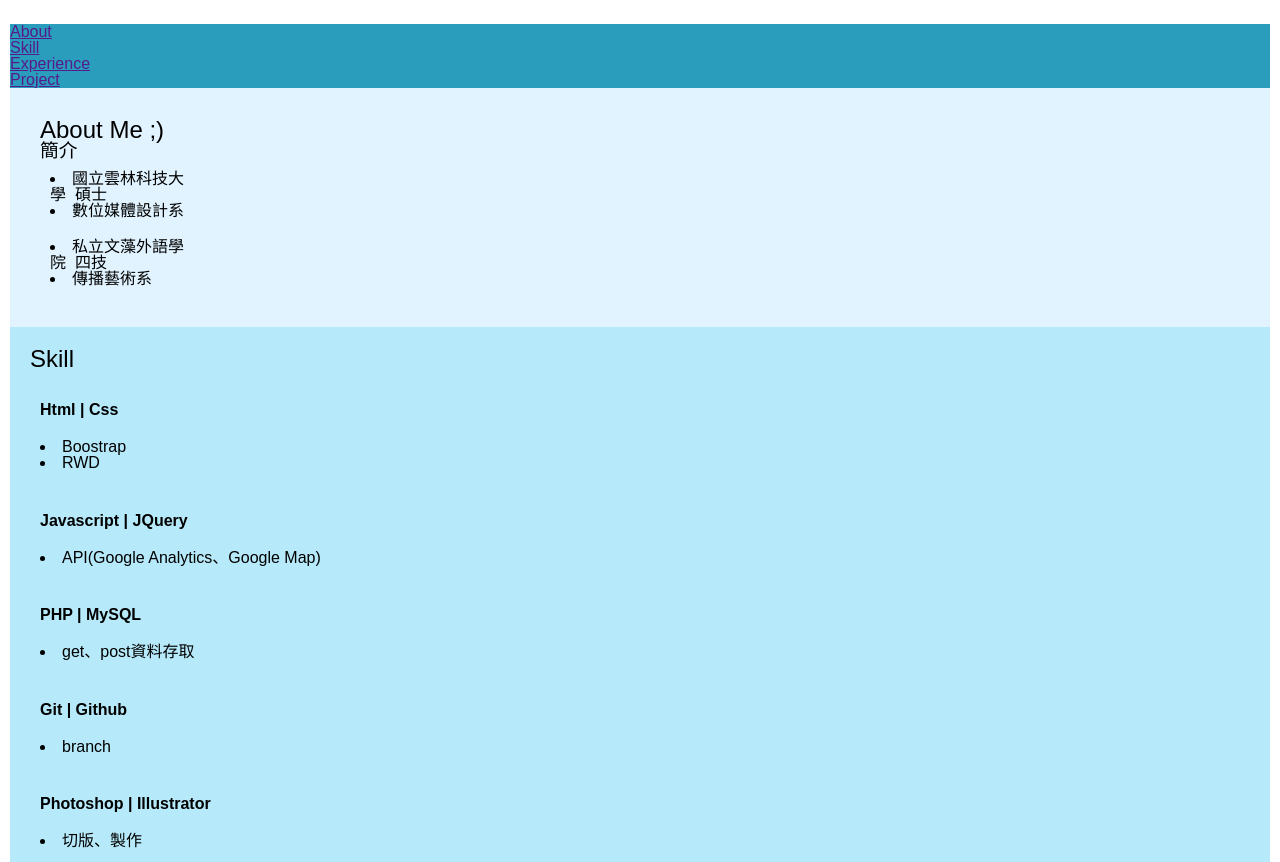
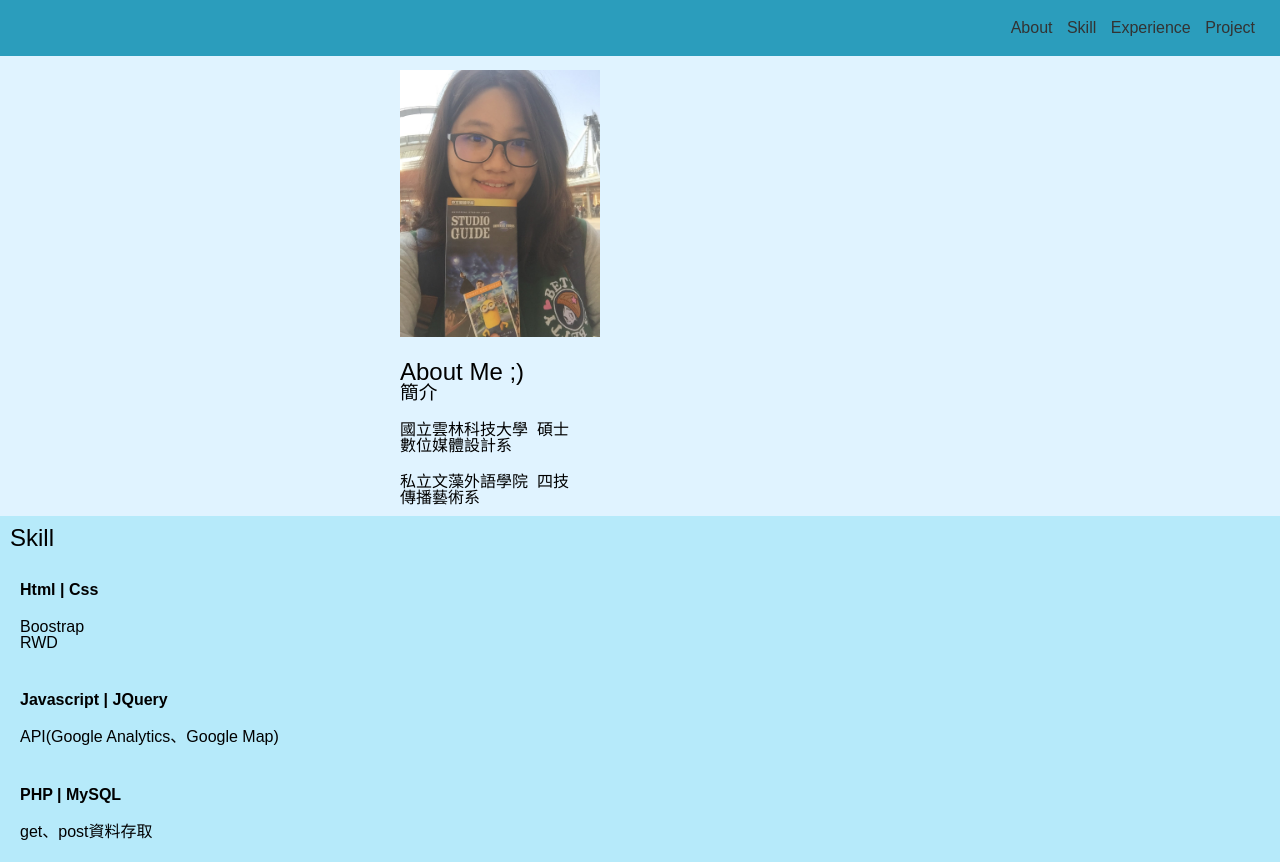
Before and after one commit to chichiehliu/profile, a plain HTML site: page index.html in a window 1280 px wide. Shown: the top 862 px of the page. Drawn offline with Linux system fonts and the light colour scheme.

Commit message:
update col

```diff
--- a/css/8col-rwd.css
+++ b/css/8col-rwd.css
@@ -6,14 +6,11 @@
 }
 body {
     font-family: "微軟正黑體", sans-serif;
-	padding: 24px 10px;
-	margin:0;
+	padding: 0px;
+    margin: auto;
 }
 div {
-	padding: 20px;
-}
-.header {
-    margin: auto;
+	padding: 0px;
 }
 
 h1, h2, h3, p, div, a, table, th, td, ul, li, small {
@@ -21,6 +18,7 @@ h1, h2, h3, p, div, a, table, th, td, ul, li, small {
 	padding:0;
 	line-height:1;
 	font-weight:normal;
+	list-style: none;
 }
 img {
 	border:none;
@@ -28,24 +26,12 @@ img {
 p {
 	font-size:16px;
 }
-.footer {
-	width:100%;
-	padding:5px;
-	display:block;
-	position:fixed;
-	bottom:0px;
-    left:0px;
-    font: 10px;
-	font-size:x-small;
-	text-align:center;
+
+/*手機裝置用*/
+[class*="col-"] {
+padding:10px;
 }
 
-[class*="col-"] {
-
-padding:10px;
-/* float:left; */
-}
-/*手機裝置用*/
 [class*="col-"] {
 width:100%;
 }
@@ -62,6 +48,10 @@ width:100%;
 }
 .col-m-4 {
     width:100%;
+}
+#bg-nav ul
+{
+	margin: auto !important;
 }
 }
 /*電腦用*/
--- a/css/all.css
+++ b/css/all.css
@@ -1,12 +1,69 @@
 @charset "utf-8";
-#bg-menu {
+/* 目錄 */
+#bg-nav {
     background-color: #2b9dbc;
+    padding:20px 20px 20px 15px;
+    position: fixed;
+    width: 100%;
 }
+#bg-nav ul
+{
+    float: right;
+}
+#bg-nav li
+{
+    color: #333333;
+    display: inline;
+    list-style: none;
+}
+#bg-nav li a
+{
+
+    color: #333333;
+    text-decoration-line: none;
+    list-style: none;
+    padding: 5px;
+}
+#bg-nav li:hover
+{
+    background-color:#e0f3ff;
+
+}
+#bg-nav li a:hover
+{
+
+    text-decoration-line: none;
+    list-style: none;
+}
+
+/* 內容設定 */
+
 #bg-about,#bg-exp {
-    padding: 20px;
+
     background-color: #e0f3ff;
+    display: block;
+    float: left;
 }
+
 #bg-skill,#bg-pro {
-    padding: 20px;
+
     background-color: rgb(182, 234, 250);
+    display: block;
+    float: left;
 }
+#bg-about
+{
+    padding: 60px 0 0 0;
+
+}
+#about
+{
+    max-width: 500px;
+    text-align: left;
+    margin: 0 auto;
+}
+#about div
+{
+    float: left;
+    width: 100%
+}
--- a/index.html
+++ b/index.html
@@ -7,51 +7,57 @@
     <meta name="viewport" content="width=device-width, initial-scale=1.0 ,shirk-to-fit=no">
     <link href="images/egga.ico" rel="shortcut icon">
     <link href="css/8col-rwd.css" rel="stylesheet" type="text/css">
-
     <link href="css/card.css" rel="stylesheet" type="text/css">
     <link href="css/all.css" rel="stylesheet" type="text/css">
     <script src="" type="text/javascript"></script>
     <title>Chi Chieh-liu Profile</title>
 </head>
 <body>
-    <div id="bg-menu">
+    <div id="bg-nav" class="col-8 col-m-4">
         <ul>
-            <li><a href="">
+            <li><a href="#bg-about">
                 About
                 </a>
             </li>
             <li>
-                <a href="">
+                <a href="#bg-skill">
                 Skill
                 </a>
             </li>
             <li>
-                <a href="">
+                <a href="#bg-exp">
                 Experience
                 </a>
             </li>
             <li>
-                <a href="">
+                <a href="#bg-pro">
                 Project
                 </a>
             </li>
         </ul>
     </div>
-    <section id="bg-about">
-        <div class="col-3 menu" id="about">
-            <h2>About Me ;)</h2>
+    <section id="bg-about" class="col-8" >
+        <div id="about">
+
+            <div class="col-2 col-m-4">
+                    <img src="images/20181212_181212_0002.jpg" style="max-width:200px">
+
+            </div>
+            <div class="col-2 col-m-4">
+                    <h2>About Me ;)</h2>
                     <h3>簡介</h3>
-            <div class="col-3 col-m-4">
+            </div>
+            <div class="col-2 col-m-4">
                     <li>國立雲林科技大學  碩士</li>
                     <li>數位媒體設計系</li>
             </div>
-            <div class="col-3 col-m-4">
+            <div class="col-2 col-m-4">
                     <li>私立文藻外語學院  四技</li>
                     <li>傳播藝術系</li>
             </div>
         </div>
     </section>
-    <section id="bg-skill">
+    <section id="bg-skill" class="col-8" >
         <div id="skill">
             <h2>Skill</h2>
             <div class="col-2 col-m-4">
@@ -77,7 +83,7 @@
             </div>
         </div>
     </section>
-    <section id="bg-exp">
+    <section id="bg-exp" class="col-8" >
         <div id="exp">
             <div class="col-3 col-m-4">
                 <h3><img src="images/film.png" style="width:5%">工作經驗</h3>
@@ -89,7 +95,7 @@
             </div>
         </div>
     </section>
-    <section id="bg-pro">
+    <section id="bg-pro" class="col-8" >
         <div id="pro">
             <div class="flip-card">
                 <div class="flip-card-inner">
@@ -103,7 +109,7 @@
                     </div>
                 </div>
             </div>
-            <div class="flip-card">
+            <div class="flip-card" class="col-8" >
                 <div class="flip-card-inner">
                     <div class="flip-card-front">
                         <img src="images/card.JPG" alt="html" style="width:300px;height:300px;">
```
